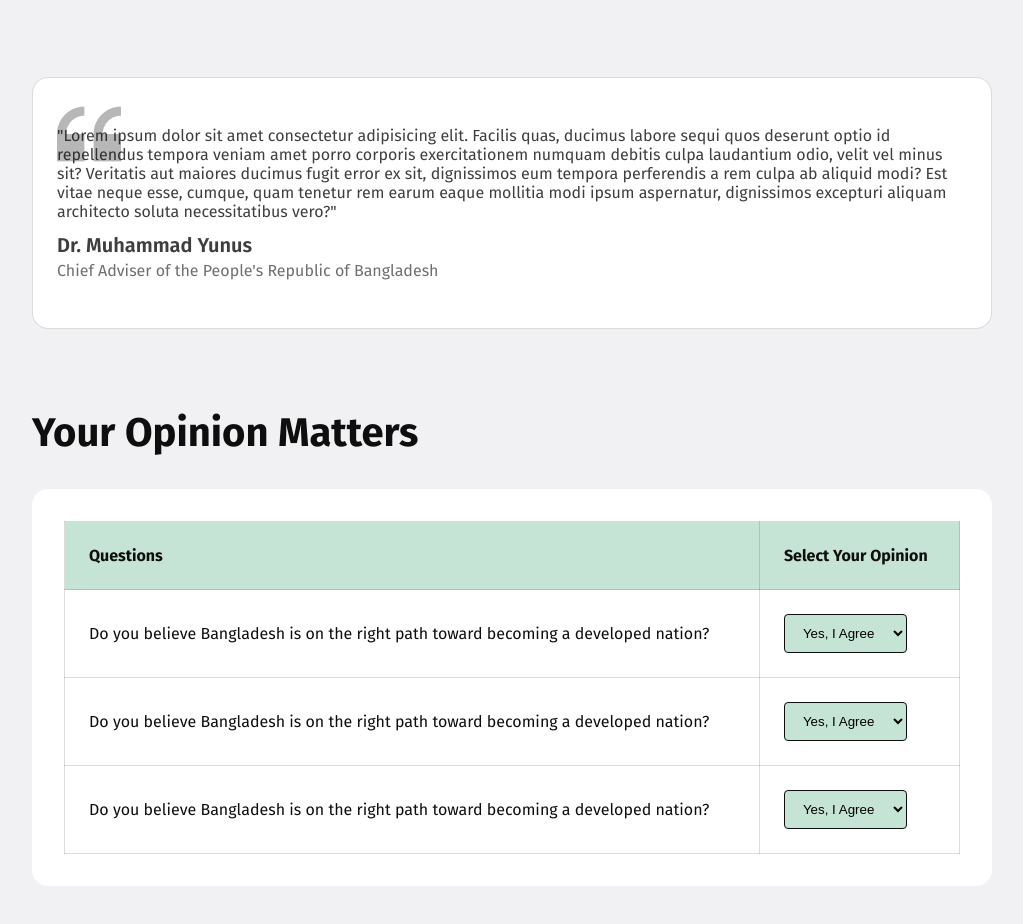
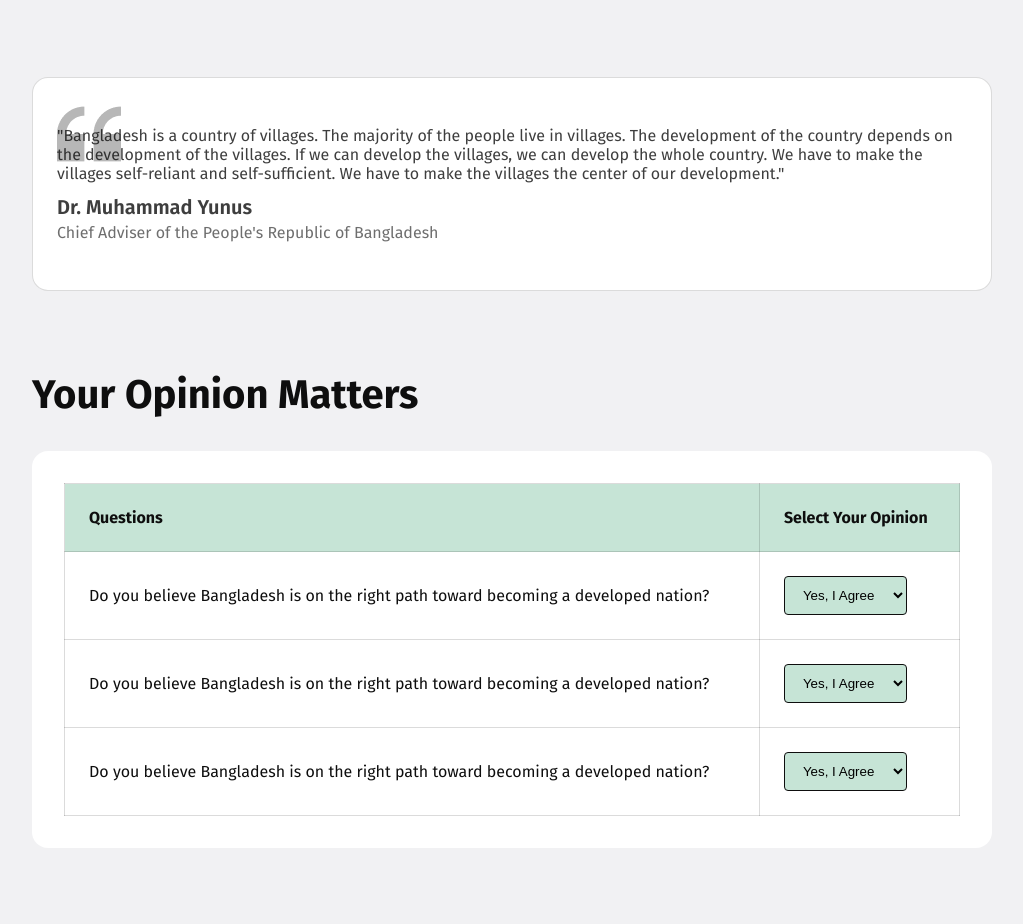
Before and after one commit to sabbirosa/bangladesh-2-0, a plain HTML site: page index.html in a window 1280 px wide. Shown: the part 1933-2857 px from the top of the page, without its empty margins (128-1151 px from the left). Drawn offline with Linux system fonts and the light colour scheme.

Commit message:
Update quote in the quote section with a relevant statement about village development in Bangladesh

```diff
--- a/index.html
+++ b/index.html
@@ -116,14 +116,12 @@
       <section>
         <div class="quote">
           <p>
-            "Lorem ipsum dolor sit amet consectetur adipisicing elit. Facilis
-            quas, ducimus labore sequi quos deserunt optio id repellendus
-            tempora veniam amet porro corporis exercitationem numquam debitis
-            culpa laudantium odio, velit vel minus sit? Veritatis aut maiores
-            ducimus fugit error ex sit, dignissimos eum tempora perferendis a
-            rem culpa ab aliquid modi? Est vitae neque esse, cumque, quam
-            tenetur rem earum eaque mollitia modi ipsum aspernatur, dignissimos
-            excepturi aliquam architecto soluta necessitatibus vero?"
+            "Bangladesh is a country of villages. The majority of the people
+            live in villages. The development of the country depends on the
+            development of the villages. If we can develop the villages, we can
+            develop the whole country. We have to make the villages self-reliant
+            and self-sufficient. We have to make the villages the center of our
+            development."
           </p>
           <h3>Dr. Muhammad Yunus</h3>
           <h4>Chief Adviser of the People's Republic of Bangladesh</h4>
```
